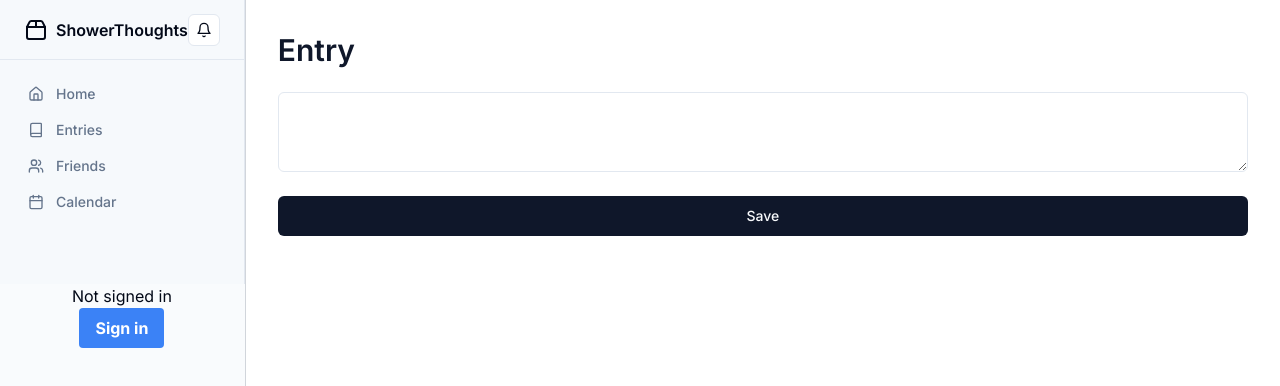
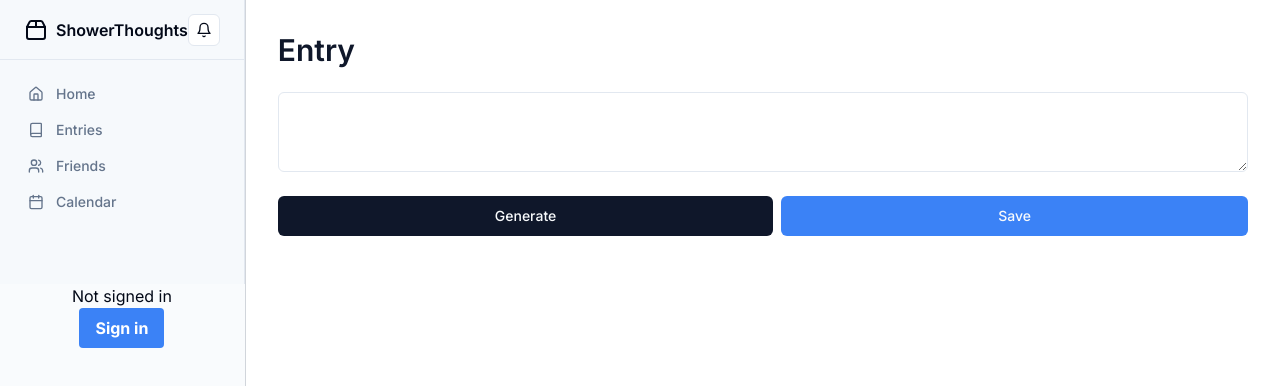
Before and after one commit to tapas-pasta-tapas/showerthoughts, a Next.js app: page /entry in a window 1280 px wide. Shown: the top 386 px of the page. Built offline with nearby package versions, Linux system fonts and the light colour scheme; no server answers.

Commit message:
feat: integrate save entry

```diff
--- a/src/app/(journal)/entry/page.tsx
+++ b/src/app/(journal)/entry/page.tsx
@@ -1,9 +1,13 @@
 "use client";
 import { Button } from "@/components/ui/button";
 import { Textarea } from "@/components/ui/textarea";
+import { Sender } from "@/types";
+import { useRouter } from "next/navigation";
 import { useState } from "react";
 
 const JournalPage = () => {
+  const router = useRouter();
+
   const [text, setText] = useState("");
   const [loading, setLoading] = useState<boolean>(false);
   const [streaming, setStreaming] = useState<boolean>(false);
@@ -13,7 +17,7 @@ const JournalPage = () => {
     setText(e.target.value);
   };
 
-  const handleSave = async () => {
+  const handleGenerate = async () => {
     setLoading(true);
     setResponseText(""); // Clear previous response
 
@@ -56,6 +60,46 @@ const JournalPage = () => {
     }
   };
 
+  const handleSave = async () => {
+    if (text === "") {
+      console.error("Text is empty");
+      return;
+    }
+
+    setLoading(true);
+
+    const contents = [
+      {
+        sender: Sender.USER,
+        content: text,
+      },
+      {
+        sender: Sender.BOT,
+        content: responseText,
+      },
+    ];
+
+    try {
+      const response = await fetch("/api/journal", {
+        method: "POST",
+        headers: {
+          "Content-Type": "application/json",
+        },
+        body: JSON.stringify({ title: "My journal", contents: contents }),
+      });
+
+      if (!response.ok) {
+        setLoading(false);
+        throw new Error("Failed to save the entry");
+      }
+      setLoading(false);
+
+      router.push("/journals");
+    } catch (error) {
+      console.error("Failed to save the entry:", error);
+    }
+  };
+
   return (
     <div className="min-h-screen w-full md:grid-cols-[220px_1fr] lg:grid-cols-[280px_1fr]">
       <main className="flex flex-1 flex-col gap-4 p-4 lg:gap-6 lg:p-8">
@@ -63,16 +107,28 @@ const JournalPage = () => {
           <h1 className="h1">Entry</h1>
         </div>
         <Textarea value={text} onChange={handleTextChange}></Textarea>
-        {loading && <div className="mt-4 text-gray-600">Loading...</div>}
         {streaming && (
           <div className="mt-4 text-gray-600">Streaming response...</div>
         )}
         {responseText && (
           <div className="mt-4 p-4 bg-gray-100 rounded-md">{responseText}</div>
         )}
-        <Button onClick={handleSave} disabled={loading || streaming}>
-          {loading ? "Saving..." : "Save"}
-        </Button>
+        <div className="flex space-x-2 items-center">
+          <Button
+            className="flex flex-grow"
+            onClick={handleGenerate}
+            disabled={loading || streaming}
+          >
+            {loading ? "Generating..." : "Generate"}
+          </Button>
+          <Button
+            className="flex flex-grow bg-blue-500"
+            onClick={handleSave}
+            disabled={loading}
+          >
+            {loading ? "Saving..." : "Save"}
+          </Button>
+        </div>
       </main>
     </div>
   );
```
